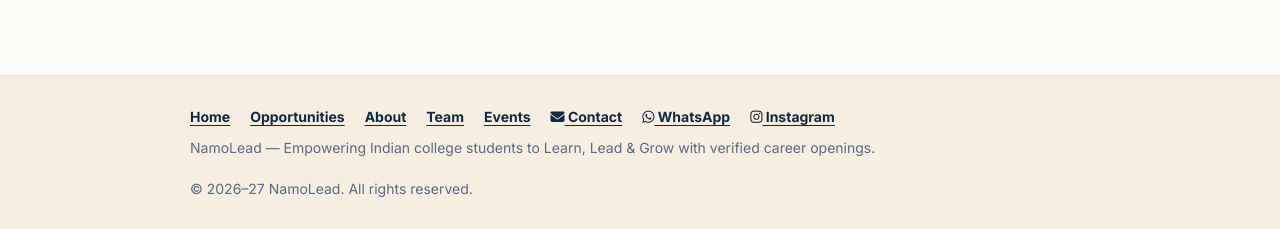
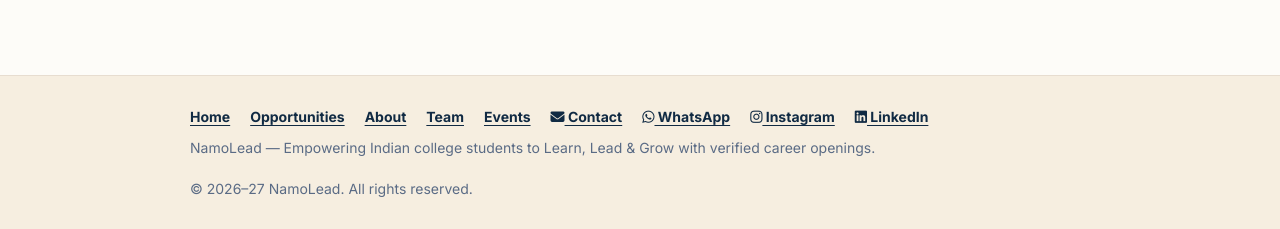
Before and after one commit to PranavAgarkar07/namolead, a Django app: page /events/ in a window 1280 px wide. Shown: the part 1380-1609 px from the top of the page. Run offline with Django 5.2, Linux system fonts and the light colour scheme.

Commit message:
feat: add LinkedIn profile link to footer

```diff
--- a/templates/base.html
+++ b/templates/base.html
@@ -59,6 +59,7 @@
           <li><a href="mailto:namolead@gmail.com" class="govuk-footer__link"><i class="fa-solid fa-envelope" aria-hidden="true"></i> Contact</a></li>
           <li><a href="https://chat.whatsapp.com/invite/namolead" target="_blank" rel="noopener" class="govuk-footer__link"><i class="fa-brands fa-whatsapp" aria-hidden="true"></i> WhatsApp</a></li>
           <li><a href="https://instagram.com/namoleads" target="_blank" rel="noopener" class="govuk-footer__link"><i class="fa-brands fa-instagram" aria-hidden="true"></i> Instagram</a></li>
+<li><a href="https://www.linkedin.com/in/namo-lead-668278417" target="_blank" rel="noopener" class="govuk-footer__link"><i class="fa-brands fa-linkedin" aria-hidden="true"></i> LinkedIn</a></li>
         </ul>
         <p class="govuk-body-s" style="margin-top: 10px; margin-bottom: 0; color: var(--ink-muted);">
           NamoLead &mdash; Empowering Indian college students to Learn, Lead &amp; Grow with verified career openings.
```
